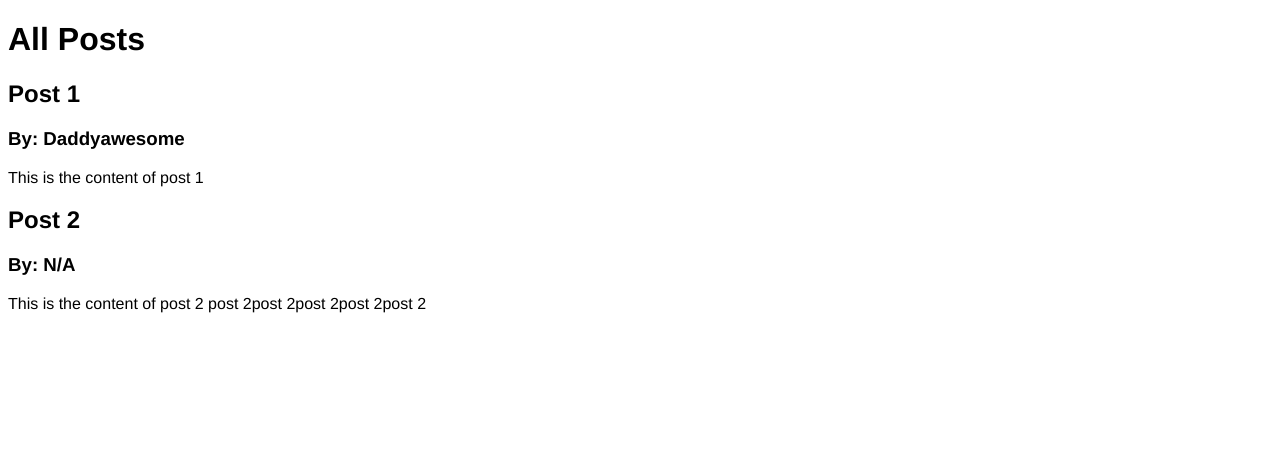
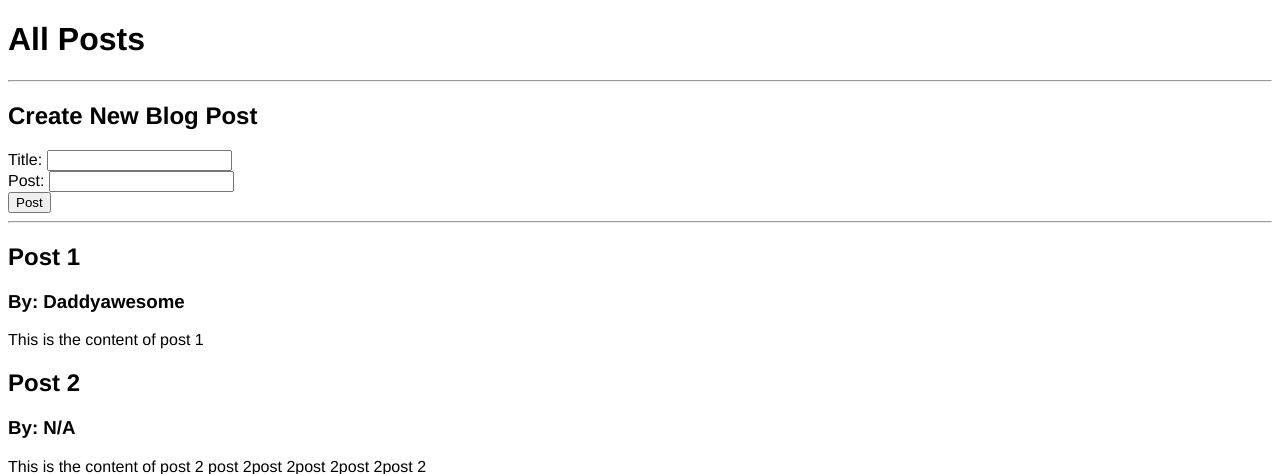
Before and after one commit to daddyawesome/flask-blog, a Flask app: page /posts in a window 1280 px wide. Shown: the top 474 px of the page. Run offline with Flask 2, Linux system fonts and the light colour scheme.

Commit message:
creating form post and added to db

```diff
--- a/app.py
+++ b/app.py
@@ -1,4 +1,4 @@
-from flask import Flask, render_template
+from flask import Flask, render_template, request
 from flask_sqlalchemy import SQLAlchemy
 from datetime import datetime
 
@@ -39,6 +39,13 @@ def index():
 
 @app.route('/posts', methods=['GET', 'POSTS'])
 def posts():
+
+    if request.method == 'POST':
+        post_title = request.form['title']
+        post_content = request.form['content']
+        new_post = BlogPost(title=post_title, content = post_content, author='DaddyAwesome')
+        db.session.add(new_post)
+
     return render_template('posts.html', posts = all_posts)
 
 @app.route('/home/user/<string:name>/posts/<int:id>')
--- a/templates/posts.html
+++ b/templates/posts.html
@@ -4,8 +4,21 @@
 <title>Posts</title>
 {% endblock %}
 
+
 {% block body %}
 <h1>All Posts</h1>
+
+    <hr>
+    <h2>Create New Blog Post</h2>
+    <form action='/post' method='POST'>
+        Title: <input type='text' name = 'title' id='title'>
+        <br>
+        Post: <input type='text' name = 'content' id='content'>
+        <br>
+        <input type='submit' value = 'Post' >
+
+    </form>
+    <hr>
 
     {% for post in posts %}
         <h2>{{ post.title }}</h2>
```
Also changed, not shown: static/js/main.js (added), 1 other file.
